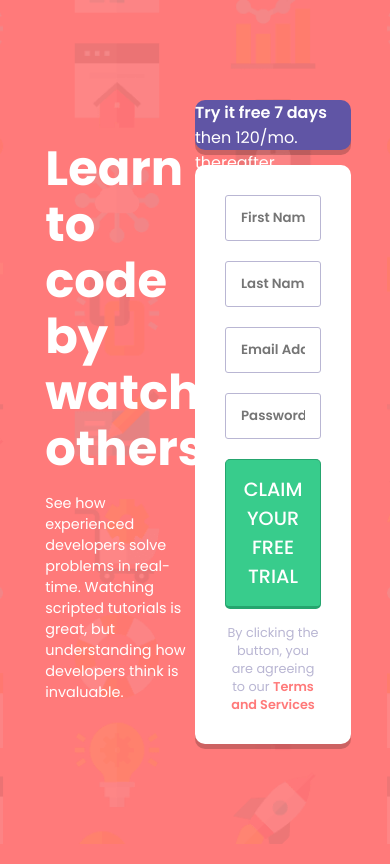
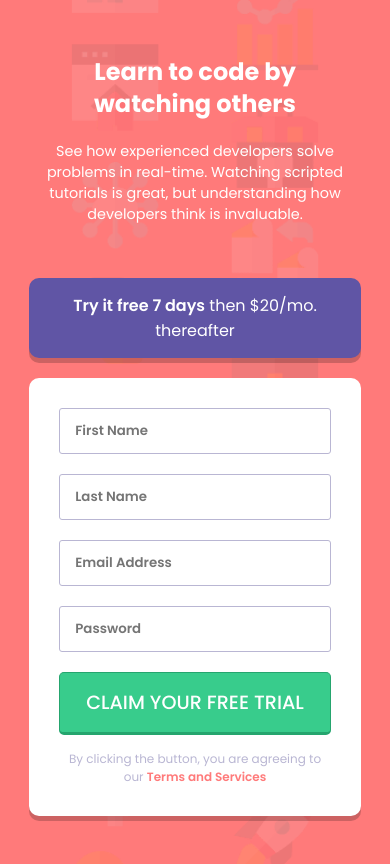
Before and after one commit to luizhf42/intro-component-with-signup-form-master, a plain HTML site: page index.html in a window 390 px wide. Drawn offline with Linux system fonts and the light colour scheme.

Commit message:
making it responsive and finishing the challenge

```diff
--- a/assets/style/base.css
+++ b/assets/style/base.css
@@ -6,6 +6,7 @@
     --button: #38cc8c;
     --button-border: #25a56e;
     --button-hover: #4feda8;
+    --button-active: #21b173;
     --ad: #6055a5;
     --input-text: #3e3c49;
     --grayish-blue: #b9b6d3;
--- a/assets/style/form/form-body.css
+++ b/assets/style/form/form-body.css
@@ -70,10 +70,16 @@ input::placeholder {
     transition: .3s;
 }
 
+.sign-in-btn:active {
+    background-color: var(--button-active);
+    transition: 0s;
+    border-bottom-width: 1px;
+}
+
 .terms-advice {
     color: var(--grayish-blue);
     text-align: center;
-    font-size: 0.8rem;
+    font-size: 0.75rem;
 }
 
 .terms-a {
--- /dev/null
+++ b/assets/style/responsive.css
@@ -0,0 +1,45 @@
+@media screen and (max-width: 900px) {
+    body {
+        flex-direction: column;
+        padding: 3rem 0;
+        height: auto;
+    }
+
+    .description, .form {
+        min-width: 85%;
+    }
+
+    .description {
+        padding-bottom: 3rem;
+    }
+
+    .title, .subtitle {
+        text-align: center;
+    }
+
+    .title {
+        font-size: 2.5rem;
+        line-height: 2.25rem;
+    }
+
+    .subtitle {
+        padding: 5px;
+    }
+
+    .ad {
+        padding: 15px 40px;
+        height: auto;
+        margin-bottom: 20px;
+    }
+
+    .ad > p {
+        text-align: center;
+    }
+}
+
+@media screen and (max-width: 560px) {
+    .title {
+        font-size: 1.5rem;
+        line-height: 2rem;
+    }
+}
--- a/index.html
+++ b/index.html
@@ -10,6 +10,7 @@
   <link rel="stylesheet" href="assets/style/form/form.css">
   <link rel="stylesheet" href="assets/style/form/ad.css">
   <link rel="stylesheet" href="assets/style/form/form-body.css">
+  <link rel="stylesheet" href="assets/style/responsive.css">
   <title>Frontend Mentor | Intro component with sign up form</title>
 </head>
 <body>
@@ -20,7 +21,7 @@
 
   <section class="form">
     <div class="ad">
-      <p><strong class="accent">Try it free 7 days</strong> then 120/mo. thereafter</p>
+      <p><strong class="accent">Try it free 7 days</strong> then $20/mo. thereafter</p>
     </div>
     <form class="form-body">
       <div class="first-name input-container">
```
Also changed, not shown: assets/images/screenshot.png (added), 1 other file.
